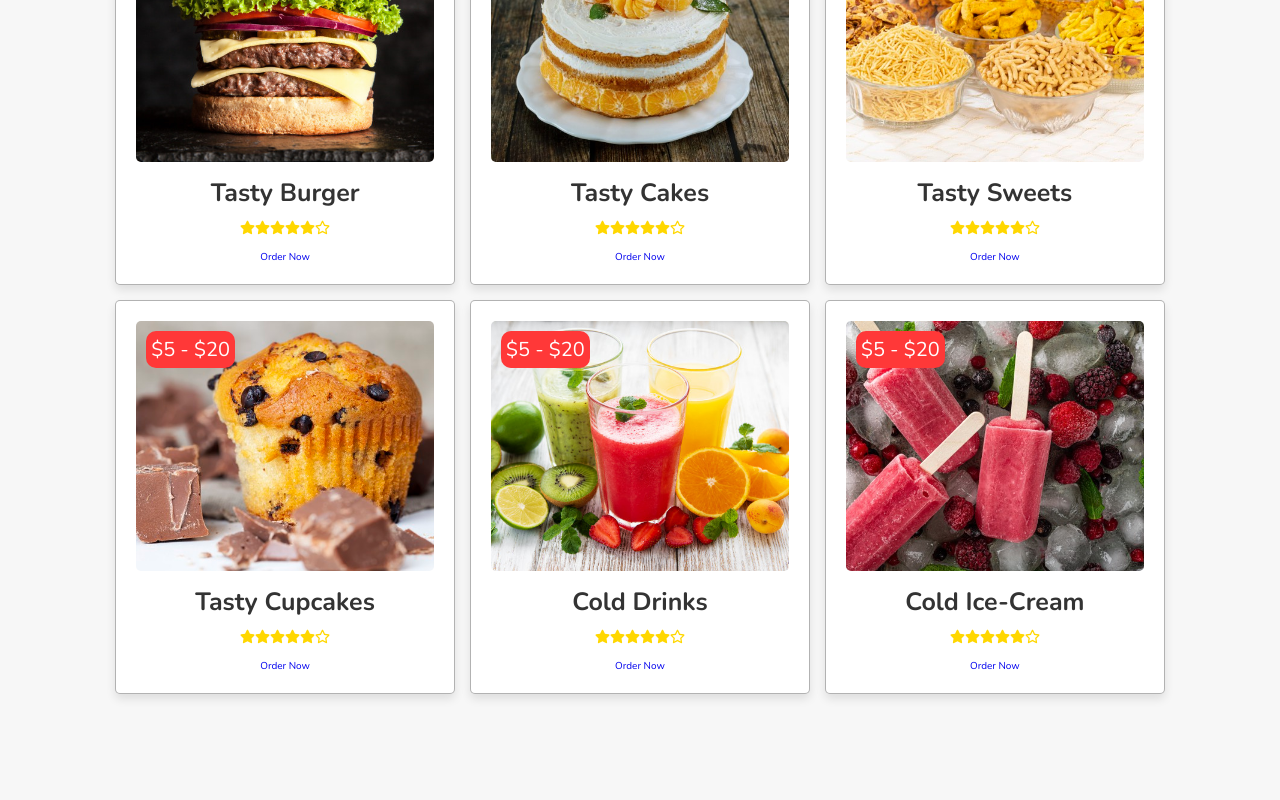
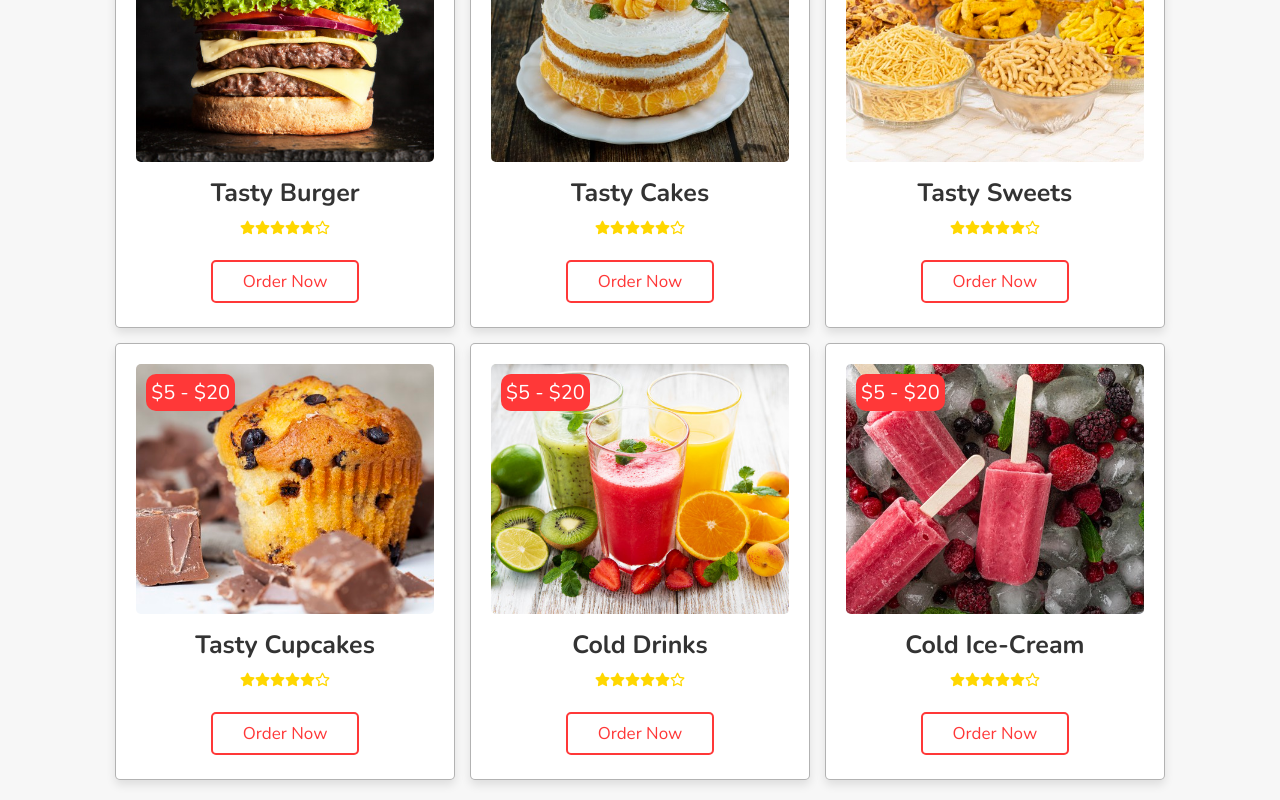
Before and after one commit to FelipeFama/Food-Website, a Next.js app: page / in a window 1280 px wide. Shown: the part 1744-2544 px from the top of the page. Before the commit the page ends 2458 px from the top, so only its background shows below. Built offline with nearby package versions, Linux system fonts and the light colour scheme.

Commit message:
feat: add button component

```diff
--- /dev/null
+++ b/components/ButtonComponent/index.tsx
@@ -0,0 +1,12 @@
+import React from "react";
+import styles from "./style.module.scss";
+
+export default function ButtonComponent() {
+  return (
+    <>
+      <a href="#" className={styles.btn}>
+        order now
+      </a>
+    </>
+  );
+}
--- /dev/null
+++ b/components/ButtonComponent/style.module.scss
@@ -0,0 +1,33 @@
+@use "../../styles/variables.scss";
+
+.btn {
+  display: inline-block;
+  padding: 0.8rem 3rem;
+  border: 0.2rem solid variables.$medium-light-red;
+  color: variables.$medium-light-red;
+  cursor: pointer;
+  font-size: 1.7rem;
+  border-radius: 0.5rem;
+  position: relative;
+  overflow: hidden;
+  z-index: 0;
+  margin-top: 1rem;
+  &::before {
+    content: "";
+    position: absolute;
+    top: 0;
+    right: 0;
+    width: 0%;
+    height: 100%;
+    background: variables.$medium-light-red;
+    transition: 0.3s linear;
+    z-index: -1;
+  }
+  &:hover {
+    color: variables.$white;
+    &::before {
+      width: 100%;
+      left: 0;
+    }
+  }
+}
--- a/components/sections/HomeSection/index.tsx
+++ b/components/sections/HomeSection/index.tsx
@@ -1,6 +1,7 @@
 import Image from "next/image";
 import homeImg from "../../../assets/home-img.png";
 import styles from "./style.module.scss";
+import ButtonComponent from "@/components/ButtonComponent";
 
 const home = {
   homeImage: {
@@ -20,9 +21,7 @@ export default function HomeSection() {
           voluptatum. Natus obcaecati unde porro nostrum ipsam itaque impedit
           incidunt rem quisquam eos!
         </p>
-        <a href="#" className={styles.btn}>
-          order now
-        </a>
+        <ButtonComponent />
       </article>
 
       <figure className={styles.image}>
--- a/components/sections/HomeSection/style.module.scss
+++ b/components/sections/HomeSection/style.module.scss
@@ -30,35 +30,3 @@
     }
   }
 }
-
-.btn {
-  display: inline-block;
-  padding: 0.8rem 3rem;
-  border: 0.2rem solid variables.$medium-light-red;
-  color: variables.$medium-light-red;
-  cursor: pointer;
-  font-size: 1.7rem;
-  border-radius: 0.5rem;
-  position: relative;
-  overflow: hidden;
-  z-index: 0;
-  margin-top: 1rem;
-  &::before {
-    content: "";
-    position: absolute;
-    top: 0;
-    right: 0;
-    width: 0%;
-    height: 100%;
-    background: variables.$medium-light-red;
-    transition: 0.3s linear;
-    z-index: -1;
-  }
-  &:hover {
-    color: variables.$white;
-    &::before {
-      width: 100%;
-      left: 0;
-    }
-  }
-}
--- a/components/sections/PopularSection/index.tsx
+++ b/components/sections/PopularSection/index.tsx
@@ -8,6 +8,7 @@ import popularSweetsImg from "../../../assets/popular/p-3.jpg";
 import popularCupcakesImg from "../../../assets/popular/p-4.jpg";
 import popularDrinksImg from "../../../assets/popular/p-5.jpg";
 import popularIceCreamImg from "../../../assets/popular/p-6.jpg";
+import ButtonComponent from "@/components/ButtonComponent";
 
 const popularFoodImages = {
   popularBurgerImage: {
@@ -58,9 +59,7 @@ export default function PopularSection() {
             <FaStar></FaStar>
             <FaRegStar></FaRegStar>
           </div>
-          <a href="#" className={styles.btn}>
-            order now
-          </a>
+          <ButtonComponent />
         </div>
 
         <div className={styles.box}>
@@ -78,9 +77,7 @@ export default function PopularSection() {
             <FaStar></FaStar>
             <FaRegStar></FaRegStar>
           </div>
-          <a href="#" className={styles.btn}>
-            order now
-          </a>
+          <ButtonComponent />
         </div>
 
         <div className={styles.box}>
@@ -98,9 +95,7 @@ export default function PopularSection() {
             <FaStar></FaStar>
             <FaRegStar></FaRegStar>
           </div>
-          <a href="#" className={styles.btn}>
-            order now
-          </a>
+          <ButtonComponent />
         </div>
 
         <div className={styles.box}>
@@ -118,9 +113,7 @@ export default function PopularSection() {
             <FaStar></FaStar>
             <FaRegStar></FaRegStar>
           </div>
-          <a href="#" className={styles.btn}>
-            order now
-          </a>
+          <ButtonComponent />
         </div>
 
         <div className={styles.box}>
@@ -138,9 +131,7 @@ export default function PopularSection() {
             <FaStar></FaStar>
             <FaRegStar></FaRegStar>
           </div>
-          <a href="#" className={styles.btn}>
-            order now
-          </a>
+          <ButtonComponent />
         </div>
 
         <div className={styles.box}>
@@ -158,9 +149,7 @@ export default function PopularSection() {
             <FaStar></FaStar>
             <FaRegStar></FaRegStar>
           </div>
-          <a href="#" className={styles.btn}>
-            order now
-          </a>
+          <ButtonComponent />
         </div>
       </div>
     </section>
```
